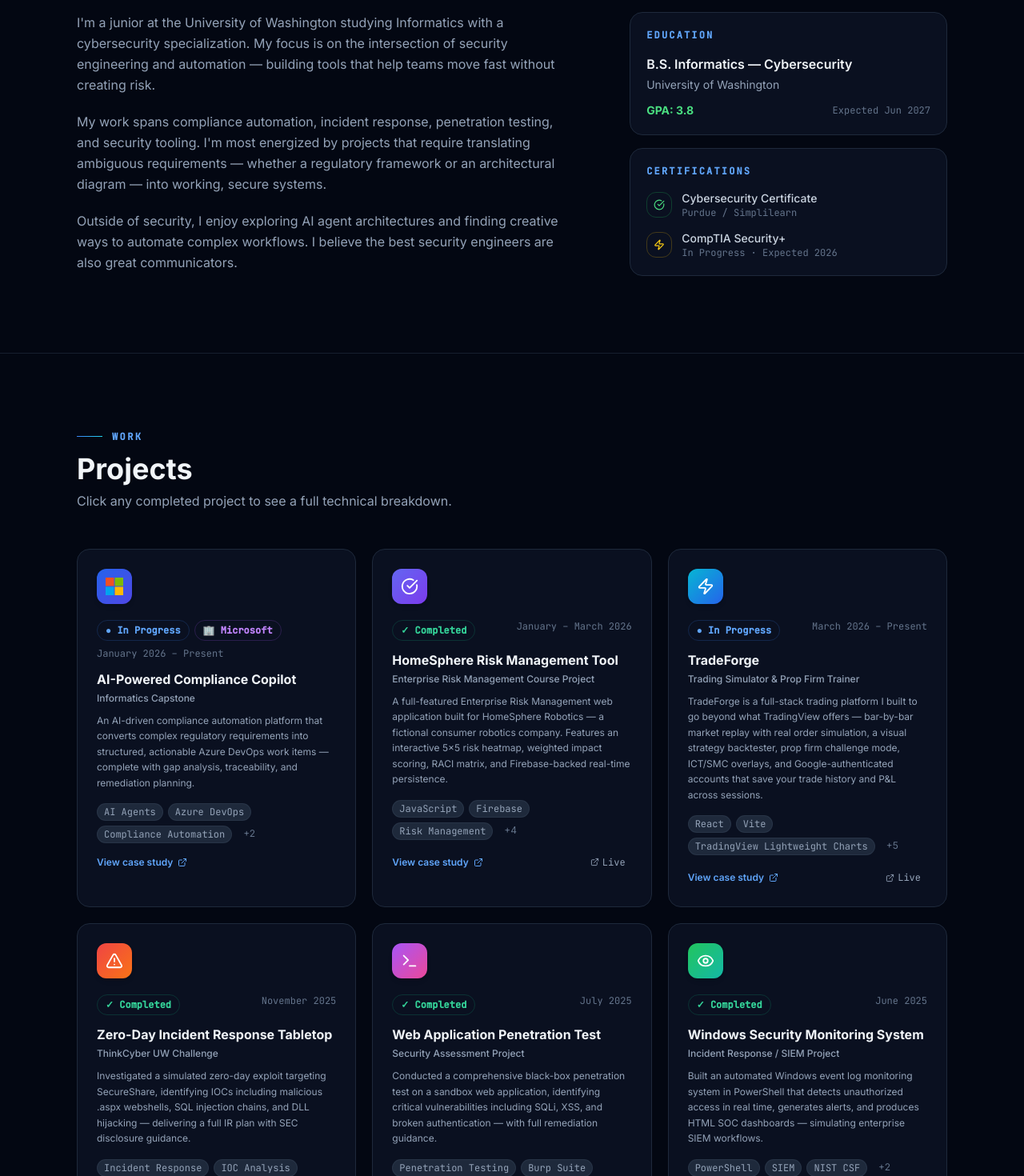
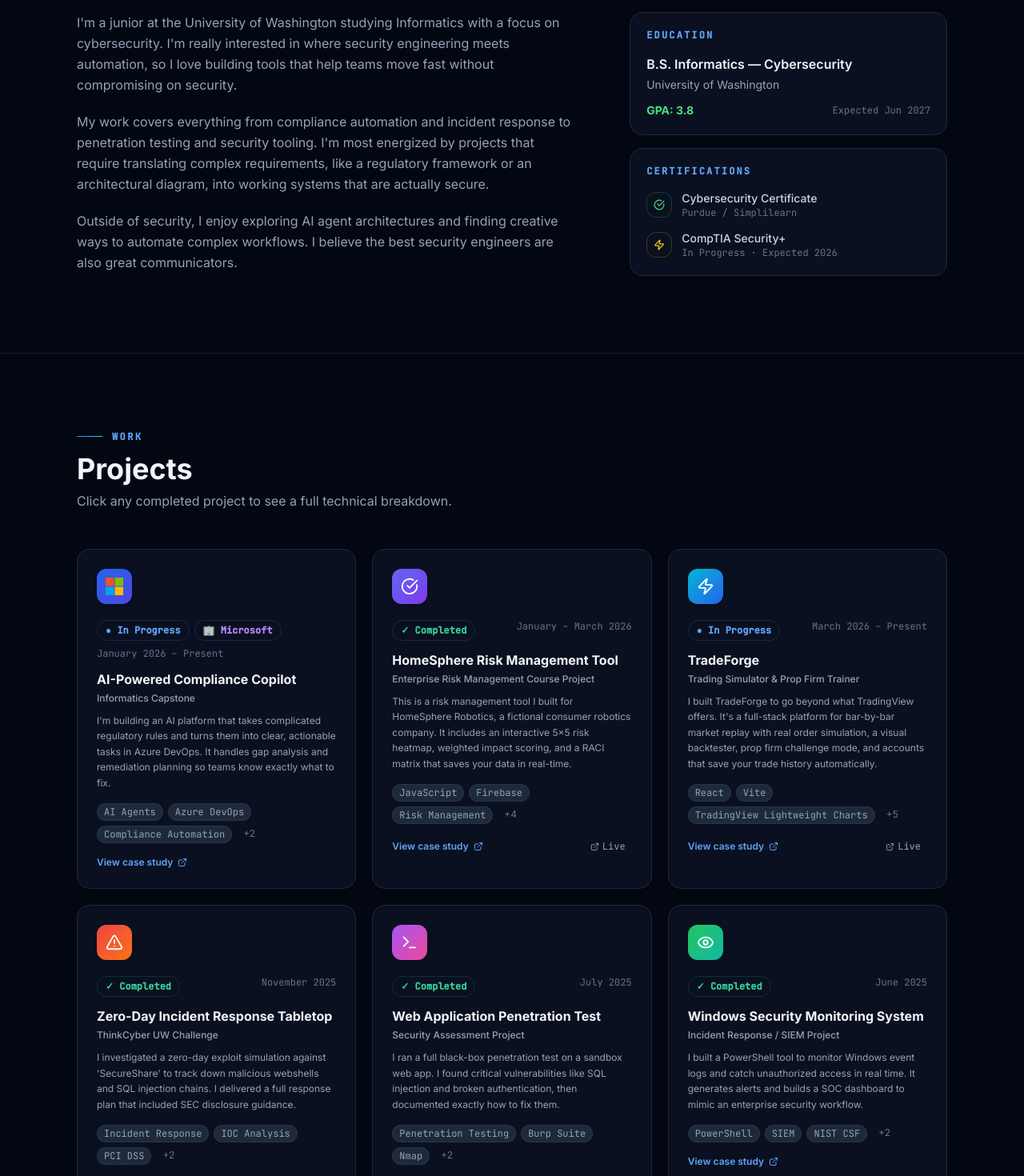
Before and after one commit to NateSal10/my-portfolio, a React (Vite) app: page / in a window 1280 px wide. Shown: the part 1100-2570 px from the top of the page at 80% size. Built offline with nearby package versions, Linux system fonts and the light colour scheme.

Commit message:
Humanize content: update hero, about, and project summaries; remove em dashes and roles held stat

```diff
--- a/src/App.jsx
+++ b/src/App.jsx
@@ -718,7 +718,7 @@ export default function Portfolio() {
             </div>
 
             <p className={`text-lg max-w-xl mb-10 leading-relaxed ${muted}`}>
-              UW Informatics student building tools that make organizations safer — from AI-powered compliance automation to incident response and penetration testing.
+              I'm a UW Informatics student building tools that make organizations safer. My work covers everything from AI-powered compliance automation to incident response and penetration testing.
             </p>
 
             <div className="flex flex-wrap gap-3 mb-16">
@@ -771,7 +771,6 @@ export default function Portfolio() {
               {[
                 { value: "7", label: "Projects Built" },
                 { value: "3.8", label: "GPA" },
-                { value: "3+", label: "Roles Held" },
                 { value: "Jun '27", label: "Graduation" },
               ].map(s => (
                 <div key={s.label}>
@@ -814,10 +813,10 @@ export default function Portfolio() {
             <div className="grid lg:grid-cols-5 gap-12 lg:gap-16">
               <div className={`lg:col-span-3 space-y-5 text-base leading-relaxed ${muted}`}>
                 <p>
-                  I'm a junior at the University of Washington studying Informatics with a cybersecurity specialization. My focus is on the intersection of security engineering and automation — building tools that help teams move fast without creating risk.
+                  I'm a junior at the University of Washington studying Informatics with a focus on cybersecurity. I'm really interested in where security engineering meets automation, so I love building tools that help teams move fast without compromising on security.
                 </p>
                 <p>
-                  My work spans compliance automation, incident response, penetration testing, and security tooling. I'm most energized by projects that require translating ambiguous requirements — whether a regulatory framework or an architectural diagram — into working, secure systems.
+                  My work covers everything from compliance automation and incident response to penetration testing and security tooling. I'm most energized by projects that require translating complex requirements, like a regulatory framework or an architectural diagram, into working systems that are actually secure.
                 </p>
                 <p>
                   Outside of security, I enjoy exploring AI agent architectures and finding creative ways to automate complex workflows. I believe the best security engineers are also great communicators.
@@ -1057,7 +1056,7 @@ export default function Portfolio() {
               <div>
                 <h2 className="text-4xl font-bold mb-4">Let's Connect</h2>
                 <p className={`text-base leading-relaxed mb-10 max-w-md ${muted}`}>
-                  I'm actively looking for cybersecurity internship and full-time opportunities starting Summer/Fall 2027. Whether you have a role, a project, or just want to connect — my inbox is open.
+                  I'm actively looking for cybersecurity internship and full-time opportunities starting Summer/Fall 2027. Whether you have a role, a project, or just want to connect, my inbox is always open.
                 </p>
                 <div className="space-y-3">
                   {[
--- a/src/data/portfolioData.jsx
+++ b/src/data/portfolioData.jsx
@@ -11,7 +11,7 @@ export const PROJECTS = [
     period: "January 2026 – Present",
     status: "In Progress",
     tags: ["AI Agents", "Azure DevOps", "Compliance Automation", "Python", "Prompt Engineering"],
-    summary: "An AI-driven compliance automation platform that converts complex regulatory requirements into structured, actionable Azure DevOps work items — complete with gap analysis, traceability, and remediation planning.",
+    summary: "I'm building an AI platform that takes complicated regulatory rules and turns them into clear, actionable tasks in Azure DevOps. It handles gap analysis and remediation planning so teams know exactly what to fix.",
     icon: (
       <svg viewBox="0 0 21 21" width="22" height="22" xmlns="http://www.w3.org/2000/svg">
         <rect x="0" y="0" width="10" height="10" fill="#f25022"/>
@@ -24,7 +24,7 @@ export const PROJECTS = [
     featured: false,
     microsoft: true,
     noPage: false,
-    overview: "The 'AI-Powered Compliance Copilot' is a capstone project sponsored by Microsoft. The mission is to help customers operate securely and confidently in regulated environments by providing tools that simplify compliance and reduce risk. Our team (Team B) was tasked with integrating upstream regulatory outputs with Azure DevOps to provide actionable compliance tasks.",
+    overview: "This is a capstone project sponsored by Microsoft. My team was tasked with helping customers operate safely in regulated environments by building tools that simplify compliance. We're integrating regulatory requirements with Azure DevOps so teams have a clear set of tasks to follow.",
     problem: "Security and compliance teams have a highly manual process for turning broad security requirements into actionable Azure DevOps work items. The challenge is automating this mapping process to create clear gap assessments and remediation plans, so teams can accurately track progress and drive measurable compliance improvements.",
     solution: "We are developing an AI-assisted agent that ingests regulatory outputs, automatically creates corresponding Azure DevOps work items with no missed or duplicated items, and includes clear Microsoft Security Standards (MSS) gap assessments alongside actionable remediation plans. We're also building a centralized dashboard to track compliance work.",
     techDetails: [
@@ -59,15 +59,15 @@ export const PROJECTS = [
     period: "January – March 2026",
     status: "Completed",
     tags: ["JavaScript", "Firebase", "Risk Management", "ERM", "RACI", "HIPAA", "Risk Heatmap"],
-    summary: "A full-featured Enterprise Risk Management web application built for HomeSphere Robotics — a fictional consumer robotics company. Features an interactive 5×5 risk heatmap, weighted impact scoring, RACI matrix, and Firebase-backed real-time persistence.",
+    summary: "This is a risk management tool I built for HomeSphere Robotics, a fictional consumer robotics company. It includes an interactive 5×5 risk heatmap, weighted impact scoring, and a RACI matrix that saves your data in real-time.",
     icon: <CheckCircle size={22} />,
     color: "from-indigo-500 to-violet-600",
     featured: false,
     microsoft: false,
     noPage: false,
     liveUrl: "https://homesphere-92352.web.app/",
-    overview: "Built as a semester-long group project for an Enterprise Risk Management course, this tool implements a production-grade ERM framework for HomeSphere Robotics — a consumer robotics company that operates humanoid robots inside people's homes, processes sensitive in-home sensor data, and serves vulnerable elder-care populations. The application translates a full governance framework into a working web product: interactive risk heatmap visualization, weighted multi-category impact scoring, a configurable risk appetite threshold, and a RACI matrix for organizational accountability.",
-    problem: "HomeSphere faces simultaneous risk exposure across six domains — physical safety, cybersecurity, HIPAA/CCPA/GDPR compliance, reputational, operational, and third-party dependencies. A robot misread inside someone's home doesn't just cause property damage — it can injure a person. An elder-care monitoring failure during a medical emergency can be life-threatening. The company's compliance maturity was uneven, with safety engineering developed but cybersecurity and privacy governance still lagging behind product growth. The challenge was building a governance system that could surface these interdependent risks in a way that executives, engineers, and auditors could all act on.",
+    overview: "I built this tool as a semester-long project for an Enterprise Risk Management course. It implements a production-grade framework for a robotics company that operates inside people's homes. The app handles everything from risk heatmaps to weighted impact scoring and accountability matrices.",
+    problem: "HomeSphere has to manage risks across safety, cybersecurity, and compliance all at once. If a robot malfunctions in someone's home, it's more than just a bug; it's a safety issue. The challenge was building a system that could show these connected risks in a way that engineers and executives could actually use.",
     solution: "Designed and deployed a web application that embeds HomeSphere's ERM framework into an interactive tool. Risks are plotted on a live 5×5 heatmap weighted by a four-category impact calculator (Trust/Reputational, Operational, Legal/Compliance, Enterprise Value). A configurable risk appetite boundary visually separates acceptable from unacceptable risk. A RACI matrix maps 11 organizational roles to five prioritized enterprise risks. All data persists to Firebase Realtime Database with cross-tab sync and localStorage fallback.",
     techDetails: [
       { label: "Risk Heatmap", value: "Interactive 5×5 grid plotting risks by likelihood (1–5) and impact (1–5). Color-coded severity levels: Critical (red), High (orange), Medium (yellow), Low (green). Configurable risk appetite boundary rendered with dashed border and diagonal striping" },
@@ -94,14 +94,14 @@ export const PROJECTS = [
     period: "March 2026 – Present",
     status: "In Progress",
     tags: ["React", "Vite", "TradingView Lightweight Charts", "Firebase Auth", "Google Sign-In", "Backtesting", "JavaScript", "ICT / SMC"],
-    summary: "TradeForge is a full-stack trading platform I built to go beyond what TradingView offers — bar-by-bar market replay with real order simulation, a visual strategy backtester, prop firm challenge mode, ICT/SMC overlays, and Google-authenticated accounts that save your trade history and P&L across sessions.",
+    summary: "I built TradeForge to go beyond what TradingView offers. It's a full-stack platform for bar-by-bar market replay with real order simulation, a visual backtester, prop firm challenge mode, and accounts that save your trade history automatically.",
     icon: <Zap size={22} />,
     color: "from-cyan-500 to-blue-600",
     featured: false,
     microsoft: false,
     noPage: false,
-    overview: "TradingView is a great charting tool, but it falls short for serious practice — you can't replay markets with real order execution, test strategies algorithmically, or simulate a prop firm challenge. I built TradeForge from scratch to fill that gap. It's a full trading environment with a bar-by-bar market replay engine, live order simulation, a visual backtesting system with custom SMC/ICT overlays, and a prop firm challenge mode that enforces daily loss limits and max drawdown in real time. Accounts are backed by Google Sign-In so your trade history, equity curve, and P&L persist across every session.",
-    problem: "Preparing for a prop firm challenge (like FTMO or MyFundedFX) requires two things most tools don't provide together: realistic discretionary practice under real risk rules, and a way to validate strategies algorithmically before putting money on the line. TradingView's replay is read-only — no order simulation, no P&L tracking, no account rules. Paid simulators are expensive, inflexible, and don't support custom strategies. And nothing on the market combines all of this with persistent account data tied to your identity.",
+    overview: "TradingView is great, but it's hard to get serious practice because you can't replay markets with real order execution. I built TradeForge to fill that gap. It's a complete trading environment with a replay engine, live order simulation, and a prop firm challenge mode that enforces real risk rules.",
+    problem: "Passing a prop firm challenge requires realistic practice under strict risk rules, but most tools don't track your P&L or enforce daily loss limits. TradingView's replay is read-only, and other simulators are either too expensive or too clunky. I wanted something that combined real simulation with persistent account history.",
     solution: "Built TradeForge as a full-stack React app on TradingView Lightweight Charts. The replay engine streams historical candles one at a time — you place market and limit orders that fill at real historical prices, just like live trading. The backtesting page uses a visual rule builder (no code needed) to define strategy conditions, then runs them across months of data in seconds. The dashboard tracks your equity curve, trade calendar, win rate, and streak — all saved to your account via Google Sign-In so nothing is lost between sessions.",
     stats: [
       { label: "Pages Built", value: "5", sub: "Dashboard, Practice, Backtest, Learn, Glossary" },
@@ -119,27 +119,27 @@ export const PROJECTS = [
       {
         icon: <PlayCircle size={20} />,
         title: "Market Replay Mode",
-        desc: "Replay any historical market candle-by-candle at your own pace. Place market, limit, stop, and stop-limit orders that fill at accurate historical prices — with trailing stop support and a live P&L panel that updates in real time."
+        desc: "Replay any historical market candle-by-candle at your own pace. Place market, limit, stop, and stop-limit orders that fill at accurate historical prices, with trailing stop support and a live P&L panel that updates in real time."
       },
       {
         icon: <Shield size={20} />,
         title: "Prop Firm Challenge Simulator",
-        desc: "Configure your challenge rules — daily loss limit, max drawdown, minimum trading days. TradeForge tracks your balance in real time and shows how much room you have left each day, so you build the discipline to pass before going live."
+        desc: "Configure your challenge rules, like daily loss limits and max drawdown. TradeForge tracks your balance in real time and shows how much room you have left each day, so you build the discipline to pass before going live."
       },
       {
         icon: <Code size={20} />,
         title: "Google Sign-In & Account Persistence",
-        desc: "Accounts are powered by Google Sign-In — your trade history, equity curve, win rate, and streak are saved to your profile and available from any device. Prop and paper accounts are tracked separately with a one-click reset option."
+        desc: "Accounts are powered by Google Sign-In, so your trade history, equity curve, and win rate are saved to your profile and available from any device. Prop and paper accounts are tracked separately with a one-click reset option."
       },
       {
         icon: <Layers size={20} />,
         title: "Visual Strategy Builder",
-        desc: "Define trading strategies without writing code. Add condition blocks — entry time windows, price crossovers, Break & Retest zones — and the engine auto-calculates entries, stop losses, and take profits for every signal generated."
+        desc: "Define trading strategies without writing code. Add condition blocks like entry time windows and breakout zones. The engine auto-calculates entries, stop losses, and take profits for every signal."
       },
       {
         icon: <BarChart2 size={20} />,
         title: "Backtesting Engine & Trade Calendar",
-        desc: "Run strategies across months of data in seconds. Results include a filterable trade log with per-trade entry reasons, plus an equity curve and trade calendar showing daily P&L — with economic event markers (CPI, FOMC, NFP) for context."
+        desc: "Run strategies across months of data in seconds. Results include a trade log and an equity curve showing your daily P&L, along with markers for economic events like CPI or FOMC."
       },
       {
         icon: <Eye size={20} />,
@@ -173,7 +173,7 @@ export const PROJECTS = [
     period: "November 2025",
     status: "Completed",
     tags: ["Incident Response", "IOC Analysis", "PCI DSS", "MITRE ATT&CK", "Threat Intelligence"],
-    summary: "Investigated a simulated zero-day exploit targeting SecureShare, identifying IOCs including malicious .aspx webshells, SQL injection chains, and DLL hijacking — delivering a full IR plan with SEC disclosure guidance.",
+    summary: "I investigated a zero-day exploit simulation against 'SecureShare' to track down malicious webshells and SQL injection chains. I delivered a full response plan that included SEC disclosure guidance.",
     icon: <AlertTriangle size={22} />,
     color: "from-red-500 to-orange-500",
     featured: false,
@@ -204,7 +204,7 @@ export const PROJECTS = [
     period: "July 2025",
     status: "Completed",
     tags: ["Penetration Testing", "Burp Suite", "Nmap", "OWASP Top 10", "Vulnerability Assessment"],
-    summary: "Conducted a comprehensive black-box penetration test on a sandbox web application, identifying critical vulnerabilities including SQLi, XSS, and broken authentication — with full remediation guidance.",
+    summary: "I ran a full black-box penetration test on a sandbox web app. I found critical vulnerabilities like SQL injection and broken authentication, then documented exactly how to fix them.",
     icon: <Terminal size={22} />,
     color: "from-purple-500 to-pink-500",
     featured: false,
@@ -235,7 +235,7 @@ export const PROJECTS = [
     period: "June 2025",
     status: "Completed",
     tags: ["PowerShell", "SIEM", "NIST CSF", "Windows Events", "Splunk"],
-    summary: "Built an automated Windows event log monitoring system in PowerShell that detects unauthorized access in real time, generates alerts, and produces HTML SOC dashboards — simulating enterprise SIEM workflows.",
+    summary: "I built a PowerShell tool to monitor Windows event logs and catch unauthorized access in real time. It generates alerts and builds a SOC dashboard to mimic an enterprise security workflow.",
     icon: <Eye size={22} />,
     color: "from-green-500 to-teal-500",
     featured: false,
@@ -266,7 +266,7 @@ export const PROJECTS = [
     period: "September – December 2024",
     status: "Completed",
     tags: ["Flask", "Python", "SQL", "Authentication", "Security Best Practices"],
-    summary: "A Flask web app with secure authentication and full CRUD workflows for 200+ users, featuring parameterized queries, input validation, and admin dashboards — achieving a ~40% improvement in data retrieval efficiency.",
+    summary: "I built a Flask web app to handle records for over 200 users. It features secure authentication and admin dashboards, and it managed to speed up data retrieval by about 40%.",
     icon: <Database size={22} />,
     color: "from-yellow-500 to-orange-400",
     featured: false,
@@ -301,7 +301,7 @@ export const EXPERIENCE = [
     type: "Club Officer",
     bullets: [
       "Lead the Security+ Cohort, facilitating weekly study sessions on exam domains, practice questions, and test strategy to guide UW students toward passing CompTIA Security+.",
-      "Oversee the club's technical infrastructure as an executive officer — building and maintaining the website and driving feature improvements to support a growing membership."
+      "Oversee the club's technical infrastructure as an executive officer, building and maintaining the website and driving feature improvements to support a growing membership."
     ]
   },
   {
```
